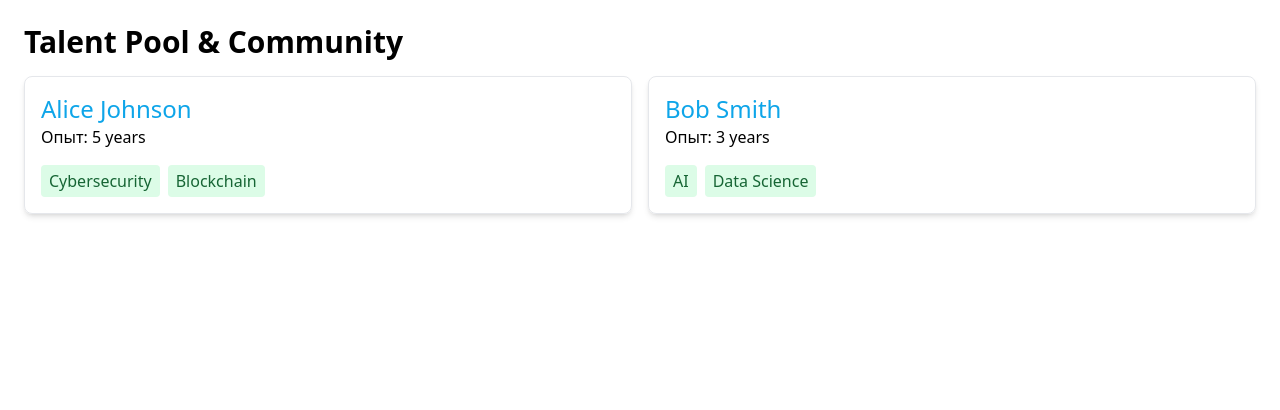
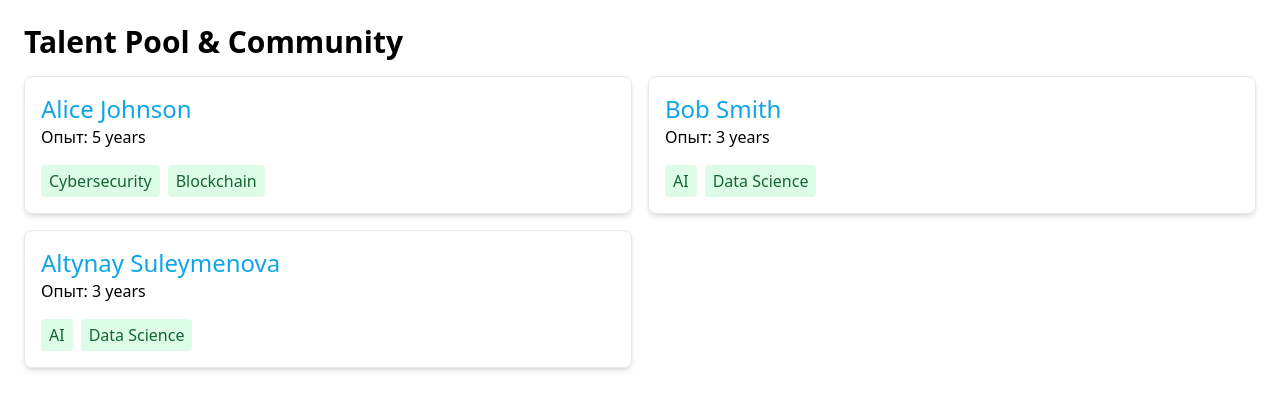
Before and after one commit to metakombinator/GTT-team, a Next.js app: page /talentpool in a window 1280 px wide. Shown: the top 410 px of the page. Built offline with nearby package versions, Linux system fonts and the light colour scheme.

Commit message:
Resolved merge conflicts

```diff
--- a/src/components/TalentPool.tsx
+++ b/src/components/TalentPool.tsx
@@ -14,6 +14,11 @@ const candidates: Candidate[] = [
   },
   {
     name: 'Bob Smith',
+    skills: ['AI', 'Data Science'],
+    experience: '3 years',
+  },
+{
+    name: 'Altynay Suleymenova',
     skills: ['AI', 'Data Science'],
     experience: '3 years',
   },
```
